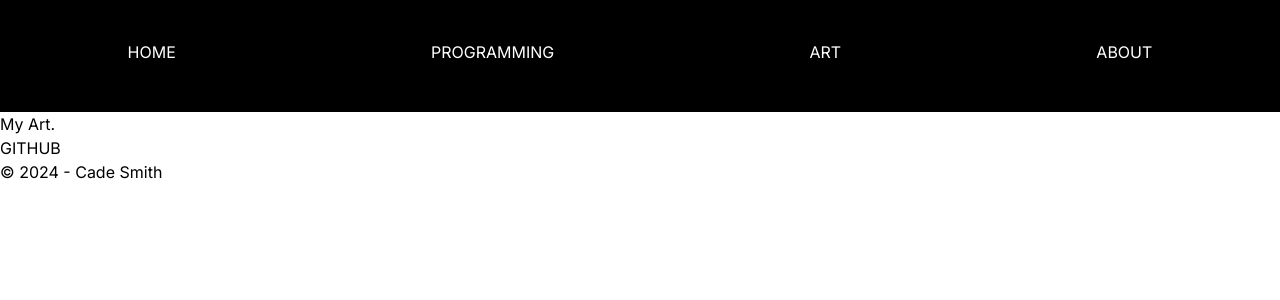
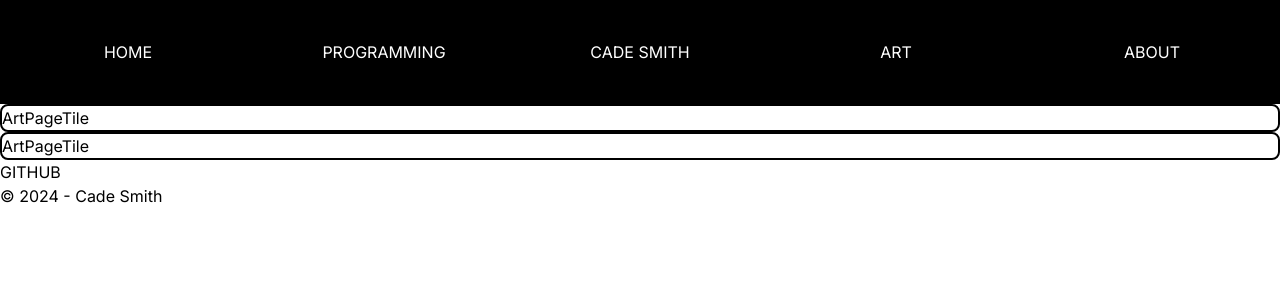
Before and after one commit to cadesmith/PortfolioSite, a Next.js app: page /art in a window 1280 px wide. Shown: the top 300 px of the page. Built offline with nearby package versions, Linux system fonts and the light colour scheme.

Commit message:
Added tiles

```diff
--- a/app/art/page.tsx
+++ b/app/art/page.tsx
@@ -1,7 +1,13 @@
+import React from 'react';
+
+// Components
+import ArtPageTile from "../components/ArtPageTile";
+
 export default function Art() {
     return (
       <main>
-        <h2>My Art.</h2>
+        <ArtPageTile />
+        <ArtPageTile />
       </main>
     );
   }
--- /dev/null
+++ b/app/components/ArtPageTile.tsx
@@ -0,0 +1,9 @@
+import React from 'react'
+
+export default function ArtPageTile() {
+  return (
+    <div className='flex border-2 border-black rounded-lg'>
+        ArtPageTile
+    </div>
+  )
+}
--- a/app/components/Navbar.tsx
+++ b/app/components/Navbar.tsx
@@ -1,13 +1,15 @@
 import React from 'react'
 import Link from 'next/link'
-import Image from 'next/image'
+
+// Grid layout currently achieving desired result
 
 export default function Navbar() {
   return (
-    <nav className='pb-12 bg-black text-white'>
-      <div className='flex justify-around'>
+    <nav className='sticky pb-10 bg-black text-white'>
+      <div className='grid grid-cols-5 justify-items-center'>
           <Link href="/">HOME</Link>
           <Link href="/programming">PROGRAMMING</Link>
+          <h1 className='pt-10'>CADE SMITH</h1>
           <Link href="/art">ART</Link>
           <Link href="/about">ABOUT</Link>
       </div>
```
Also changed, not shown: app/page.tsx (+8 -2 lines).
